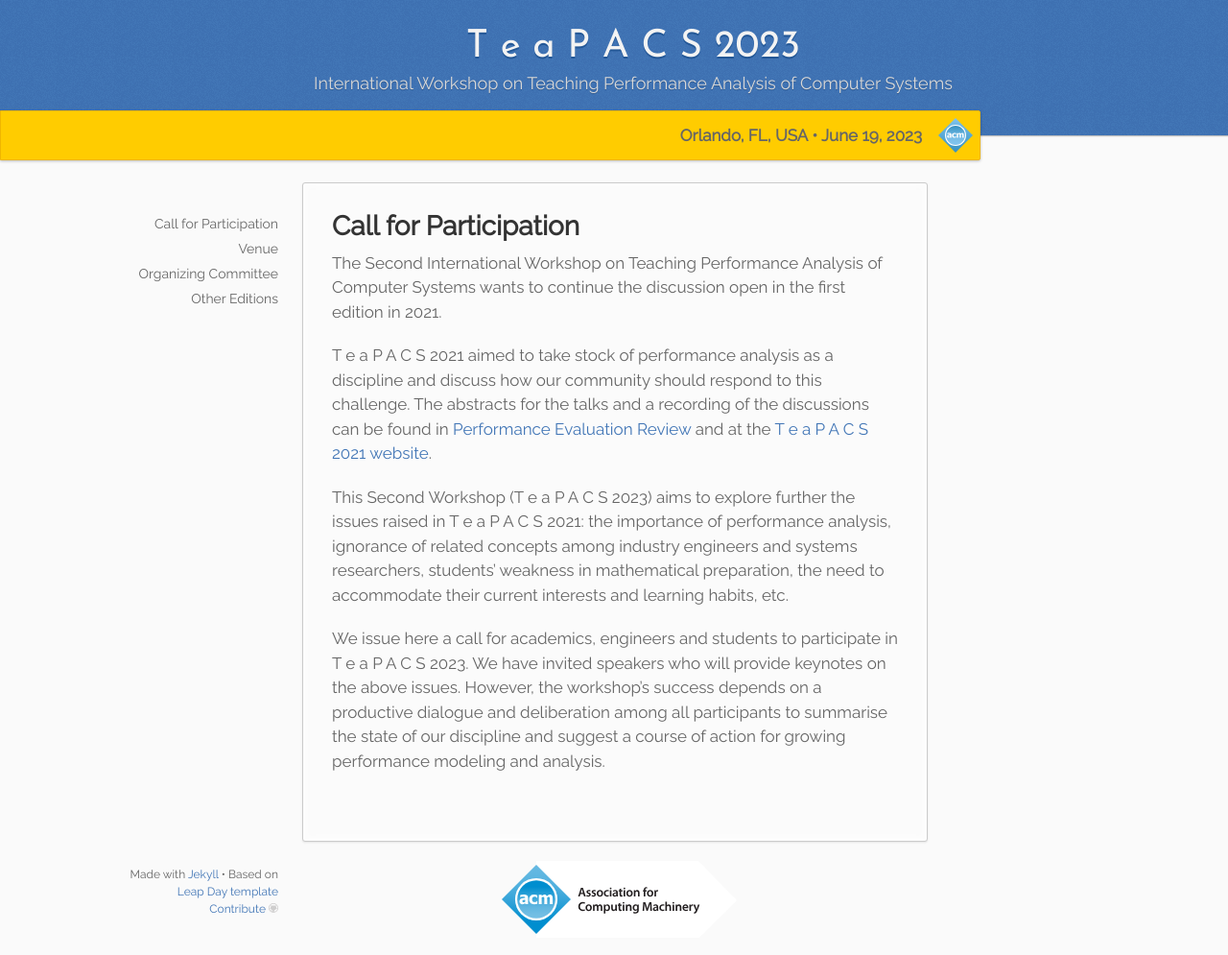
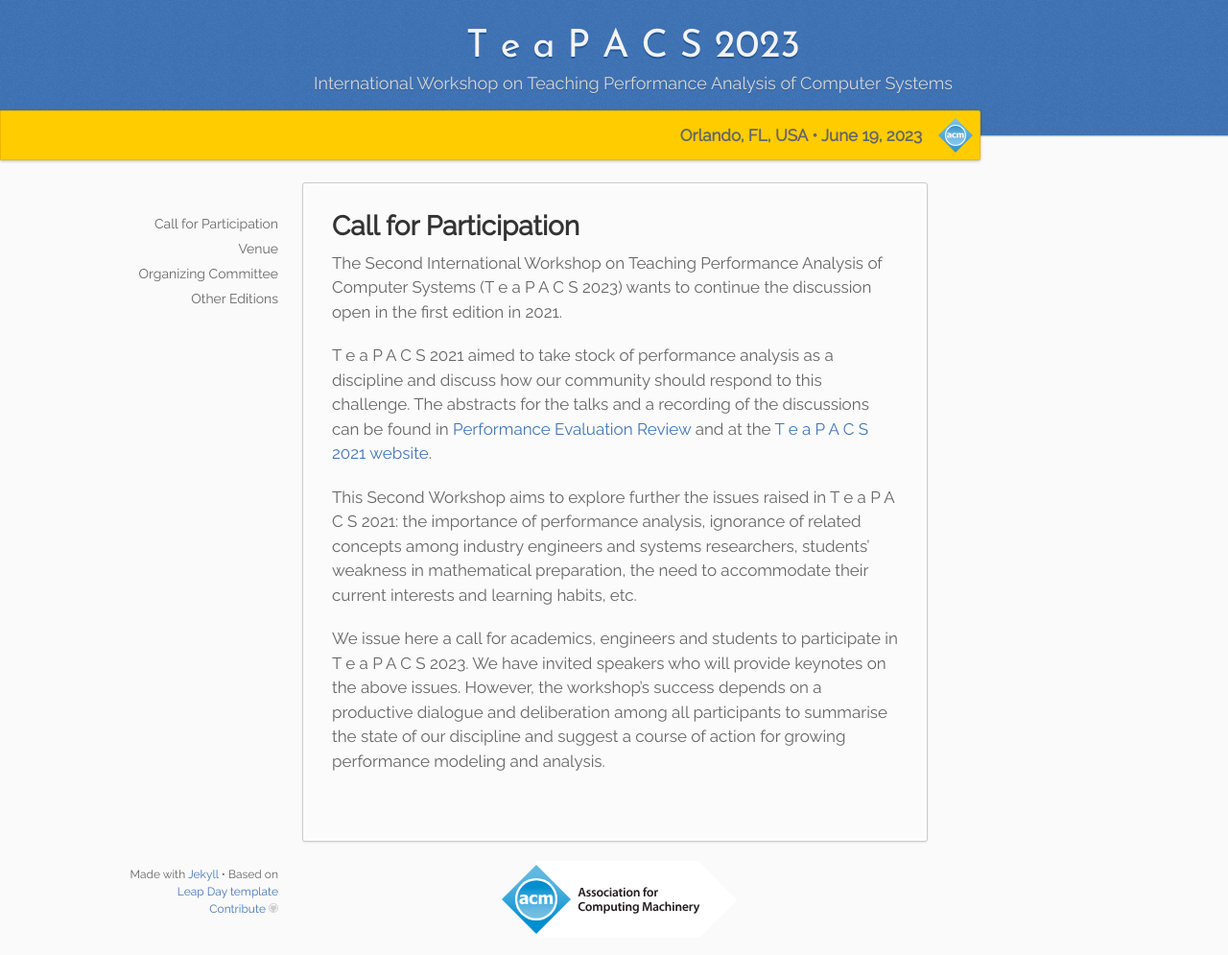
Before and after one commit to alessandropellegrini/teapacs.github.io, a Jekyll site: the page built from _2023/01.cfp.md, in a window 1280 px wide and 995 px high. Shown: the whole window at 96% size. Built offline with Jekyll 4.4.1, drawn with Linux system fonts in a browser that asks for light colours.

Commit message:
Update 01.cfp.md

```diff
--- a/_2023/01.cfp.md
+++ b/_2023/01.cfp.md
@@ -6,10 +6,10 @@ permalink: /:collection/cfp
 ---
 {% for coll in site.collections %}{% if coll.label == page.collection %}{% assign edition = coll %}{% endif %}{% endfor %} {%- assign year = page.collection -%}
 
-The Second International Workshop on Teaching Performance Analysis of Computer Systems wants to continue the discussion open in the first edition in 2021.
+The Second International Workshop on Teaching Performance Analysis of Computer Systems (T e a P A C S 2023) wants to continue the discussion open in the first edition in 2021.
 
 T e a P A C S 2021 aimed to take stock of performance analysis as a discipline and discuss how our community should respond to this challenge. The abstracts for the talks and a recording of the discussions can be found in [Performance Evaluation Review](https://dl.acm.org/toc/sigmetrics/2022/49/4 ) and at the [T e a P A C S 2021 website](https://www.performance2021.deib.polimi.it/www.performance2021.deib.polimi.it/teapacs/index.html).
 
-This Second Workshop (T e a P A C S 2023) aims to explore further the issues raised in T e a P A C S 2021: the importance of performance analysis, ignorance of related concepts among industry engineers and systems researchers, students' weakness in mathematical preparation, the need to accommodate their current interests and learning habits, etc.
+This Second Workshop aims to explore further the issues raised in T e a P A C S 2021: the importance of performance analysis, ignorance of related concepts among industry engineers and systems researchers, students' weakness in mathematical preparation, the need to accommodate their current interests and learning habits, etc.
 
 We issue here a call for academics, engineers and students to participate in T e a P A C S 2023.  We have invited speakers who will provide keynotes on the above issues. However, the workshop's success depends on a productive dialogue and deliberation among all participants to summarise the state of our discipline and suggest a course of action for growing performance modeling and analysis.
```
